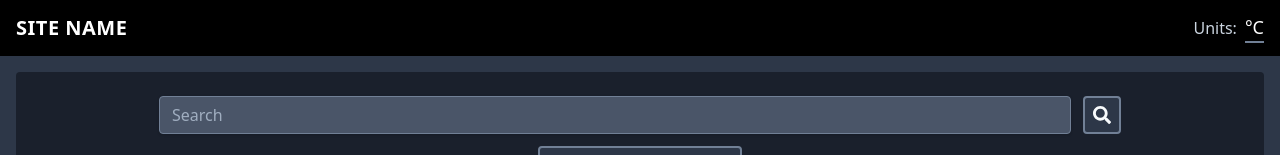
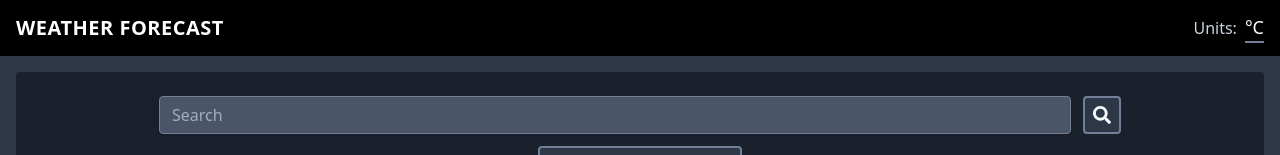
Before and after one commit to nbdehlen/u09-react-weather-app, a React (Create React App) app: page / in a window 1280 px wide. Shown: the top 155 px of the page. Built offline with nearby package versions, Linux system fonts and the light colour scheme; no server answers.

Commit message:
Change site name

```diff
--- a/src/App.tsx
+++ b/src/App.tsx
@@ -113,7 +113,7 @@ export const App: React.FC = () => {
         fluid
         sticky
         backgroundColor="black"
-        brand="Site name"
+        brand="Weather forecast"
         items={[
           {
             type: NavbarItemType.Toggle,
```
